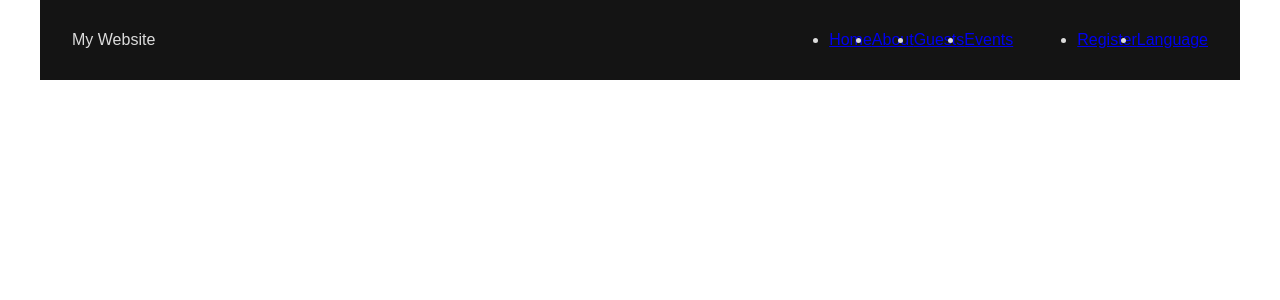
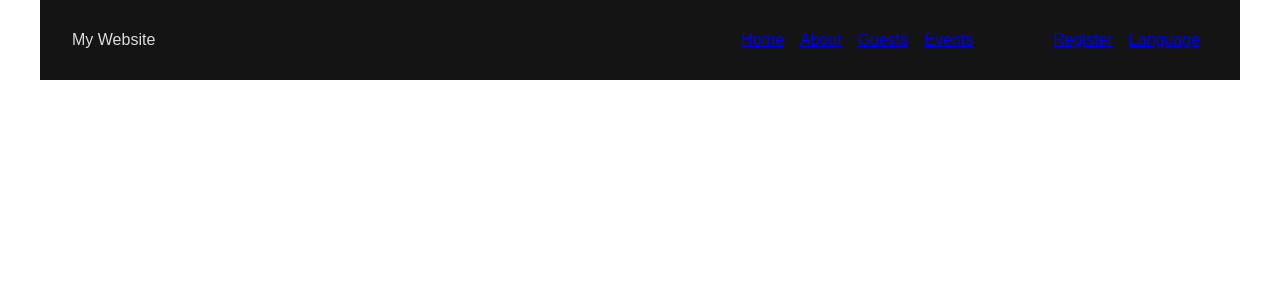
Before and after one commit to leloufadel/capstone-1, a React (Create React App) app: page / in a window 1280 px wide. Shown: the top 300 px of the page. Built offline with nearby package versions, Linux system fonts and the light colour scheme.

Commit message:
remove list style

```diff
--- a/src/components/stylesheets/navbar.css
+++ b/src/components/stylesheets/navbar.css
@@ -26,3 +26,7 @@ top:0;
  .overview{
     margin-right:4rem;
  }
+nav li {
+    list-style: none;
+    margin: 0 0.5rem;
+}
```
